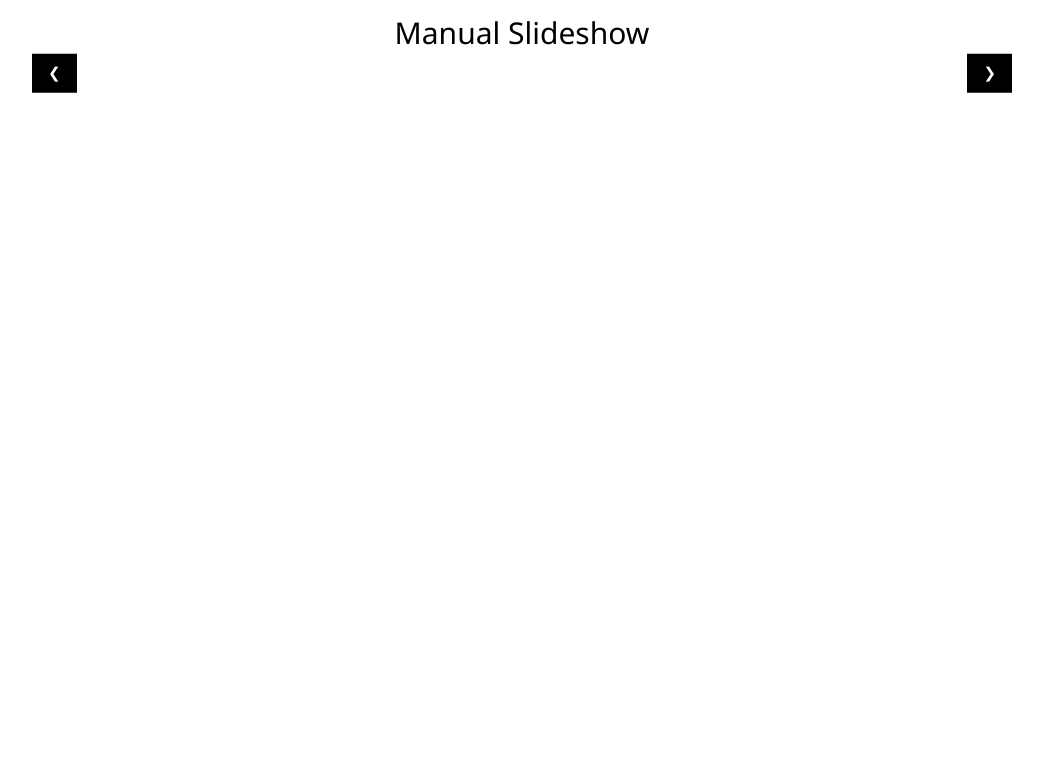
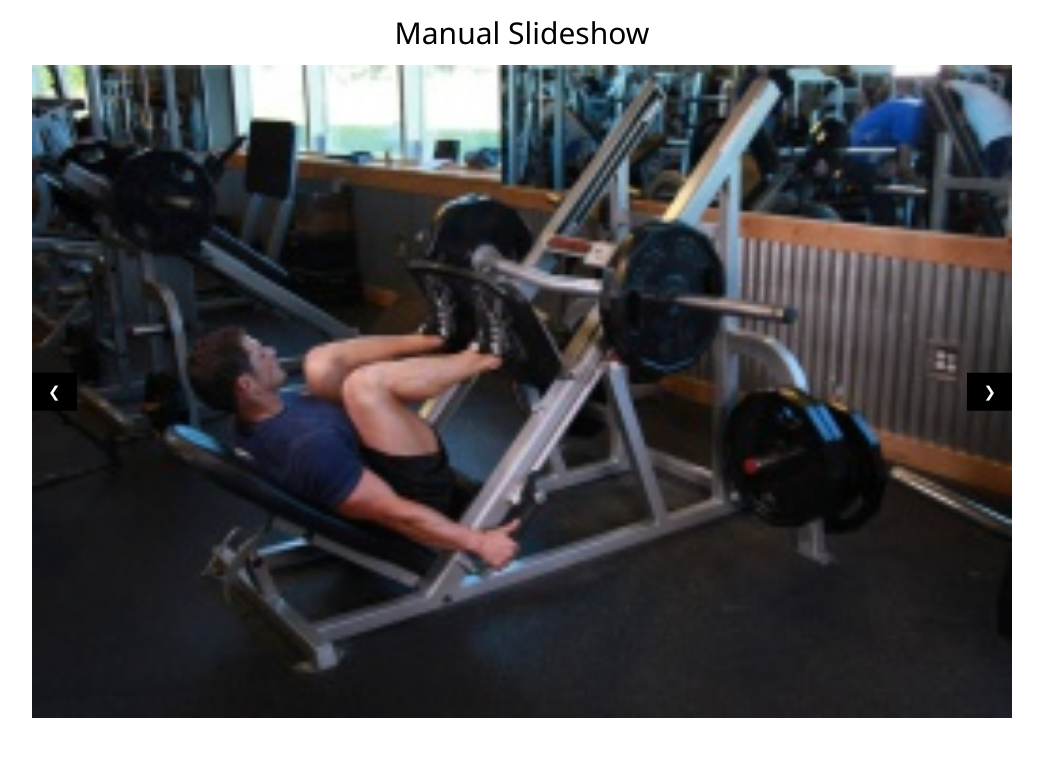
Before and after one commit to prensmiskin/fitnessblog, a Jekyll site: the page index.html, which Jekyll copies as it is, in a window 1280 px wide. Shown: the top 757 px of the page, without its empty margins (118-1161 px from the left). Built offline with Jekyll 4.4.1, drawn with Linux system fonts in a browser that asks for light colours.

Commit message:
Update index.html
s

```diff
--- a/index.html
+++ b/index.html
@@ -14,10 +14,10 @@
 <h2 class="w3-center">Manual Slideshow</h2>
 
 <div class="w3-content w3-display-container">
-  <img class="mySlides" src="image/a.jpg" style="width:100%">
-  <img class="mySlides" src="image/b.jpg" style="width:100%">
-  <img class="mySlides" src="image/c.jpg" style="width:100%">
-  <img class="mySlides" src="image/c.jpg" style="width:100%">
+  <img class="mySlides" src="images/a.jpg" style="width:100%">
+  <img class="mySlides" src="images/b.jpg" style="width:100%">
+  <img class="mySlides" src="images/c.jpg" style="width:100%">
+  <img class="mySlides" src="images/c.jpg" style="width:100%">
 
   <button class="w3-button w3-black w3-display-left" onclick="plusDivs(-1)">&#10094;</button>
   <button class="w3-button w3-black w3-display-right" onclick="plusDivs(1)">&#10095;</button>
```
